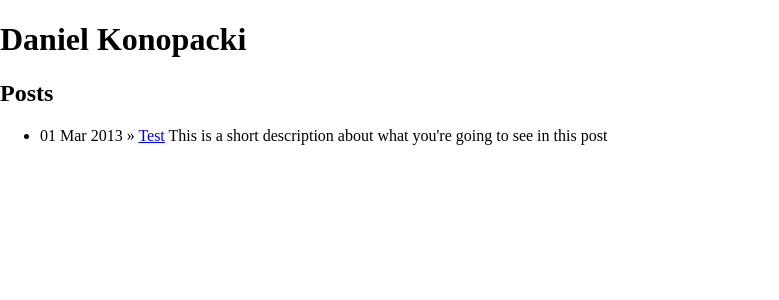
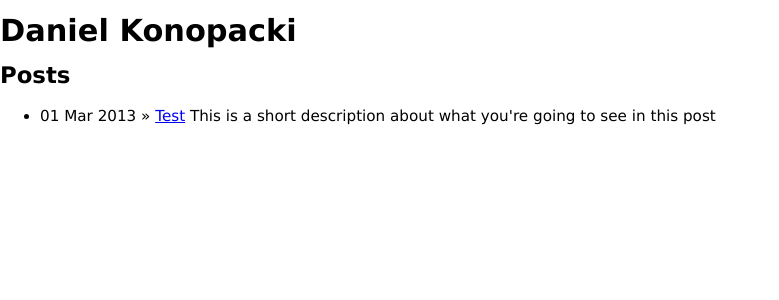
Before and after one commit to danielkonopacki/danielkonopacki.github.com, a Jekyll site: the page built from index.html, in a window 1280 px wide. Shown: the top 300 px of the page, without its empty margins (0-779 px from the left). Built offline with Jekyll 4.4.1, drawn with Linux system fonts in a browser that asks for light colours; Markdown is read by kramdown in place of the engine named in the settings.

Commit message:
Updating CSS

```diff
--- a/_layouts/default.html
+++ b/_layouts/default.html
@@ -4,6 +4,7 @@
   <title>Daniel Konopacki | Master Jedi, Pixie Dust Engineering at Walt Disney : Technologist Storyteller, Amateur Chef, Husband, Dad, Wanna-be Photographer, Sartorialist, Car Geek, and much much more  | {{ page.title }}</title>
   <meta name="author" content="Daniel Konopacki" />
   <link rel="stylesheet" href="/css/layout.css" type="text/css" />
+  <link rel="stylesheet" href="/css/typography.css" type="text/css" />
 </head>
 
 <body>
--- /dev/null
+++ b/css/typography.css
@@ -0,0 +1,5 @@
+body {
+  font-family: "Lucida Grande", Verdana;
+  line-height: 150%;
+  font-size: 95%;
+}
```
Also changed, not shown: 3 other files.
